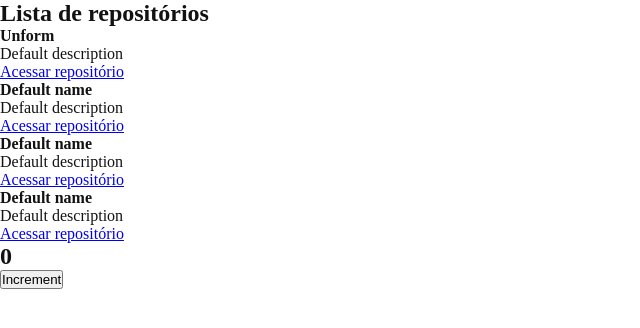
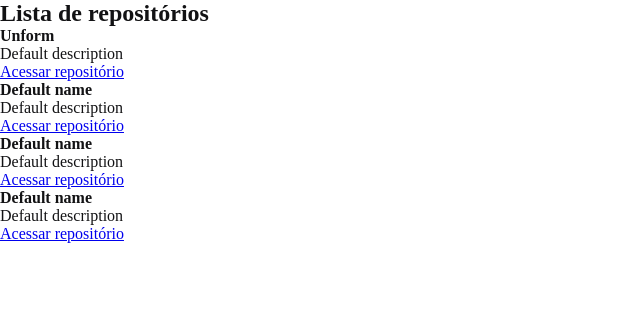
Before and after one commit to ottonSam/ignite-github-explorer, a React app: page / in a window 1280 px wide. Shown: the top 328 px of the page, without its empty margins (0-640 px from the left). Built offline with nearby package versions, Linux system fonts and the light colour scheme.

Commit message:
Remove counter component

```diff
--- a/src/App.jsx
+++ b/src/App.jsx
@@ -1,4 +1,3 @@
-import { Counter } from './components/Counter';
 import { RepositoryList } from './components/RepositoryList';
 import './styles/global.scss';
 
@@ -6,7 +5,6 @@ export function App() {
   return (
     <>
       <RepositoryList />
-      <Counter />
     </>
   )
 }
--- a/src/components/Counter.jsx
+++ /dev/null
@@ -1,18 +0,0 @@
-import {useState} from 'react';
-
-export function Counter() {
-  const [counter, setCounter] = useState(0);
-
-  function increment() {
-    setCounter(counter + 1);
-  }
-
-  return (
-    <div>
-      <h2>{counter}</h2>
-      <button type="button" onClick={increment}>
-        Increment
-      </button>
-    </div>
-  )
-}
```
